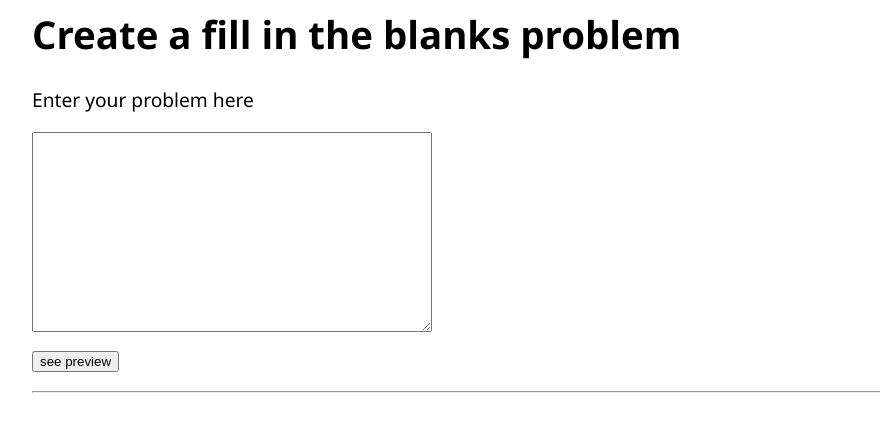
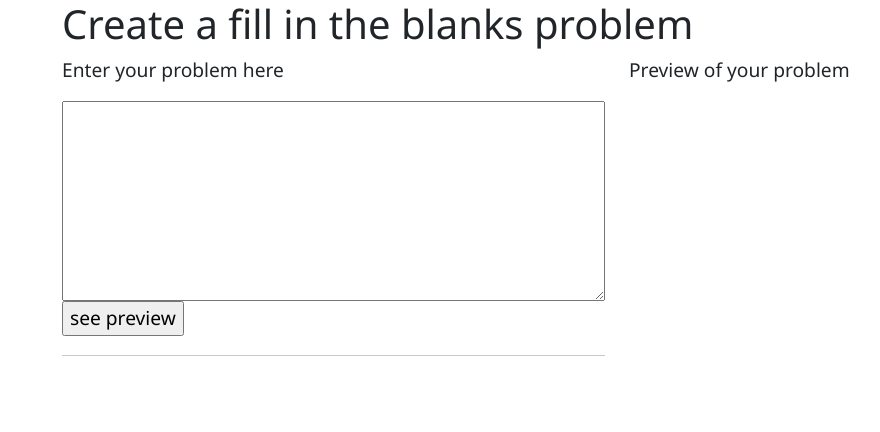
Before and after one commit to MrsHesse/FLASK---basic-fill-in-the-blank-app, a Flask app: page /enter in a window 1280 px wide. Shown: the top 432 px of the page, without its empty margins (23-903 px from the left). Run offline with Flask 2, Linux system fonts and the light colour scheme.

Commit message:
Small mods to the entry css

```diff
--- a/static/css/app.css
+++ b/static/css/app.css
@@ -58,8 +58,9 @@ body{
 
 textarea
 {
-  min-width:400px;
+  width:100%;
   min-height:200px;
+  padding:20px;
 }
 
 .feedback{
@@ -68,8 +69,12 @@ textarea
 }
 
 .problem-container{
+  min-height:200px;
   margin:1rem 0rem 1rem;
   padding:1rem;
   background: lightblue;
   width:auto;
+  box-shadow: 4px 4px 10px #888888;
+  border:solid#888888;
+  border-radius:10px;
 }
--- a/templates/answer_problem.html
+++ b/templates/answer_problem.html
@@ -1,19 +1,22 @@
 <html>
 <head>
   <title>fill in the blanks!</title>
+  <link href="https://cdn.jsdelivr.net/npm/bootstrap@5.0.2/dist/css/bootstrap.min.css" rel="stylesheet" integrity="sha384-EVSTQN3/azprG1Anm3QDgpJLIm9Nao0Yz1ztcQTwFspd3yD65VohhpuuCOmLASjC" crossorigin="anonymous">
   <link href={{ url_for('static', filename='css/app.css') }} rel="stylesheet" type="text/css">
 </head>
 
 <body>
   <div class="container">
     <h1>Fill in the blanks</h1>
+
+
         {% if pobj.spec %}
           {% include 'render_problem.html' %}
         {% else %}
           <p>Invald problem </p>
         {% endif %}
 
-    <div>
+      <div>
       {% if previous %}
         <a href="{{url_for('answer', uid=previous)}}">previous</a>
       {% else %}
@@ -29,5 +32,6 @@
   </div>
 
 <script src="{{ url_for('static', filename='js/app.js') }}"></script>
+<script src="https://cdn.jsdelivr.net/npm/bootstrap@5.0.2/dist/js/bootstrap.bundle.min.js" integrity="sha384-MrcW6ZMFYlzcLA8Nl+NtUVF0sA7MsXsP1UyJoMp4YLEuNSfAP+JcXn/tWtIaxVXM" crossorigin="anonymous"></script>
 </body>
 <html>
--- a/templates/enter_problem.html
+++ b/templates/enter_problem.html
@@ -1,12 +1,15 @@
 <html>
 <head>
   <title>Create a problem</title>
+  <link href="https://cdn.jsdelivr.net/npm/bootstrap@5.0.2/dist/css/bootstrap.min.css" rel="stylesheet" integrity="sha384-EVSTQN3/azprG1Anm3QDgpJLIm9Nao0Yz1ztcQTwFspd3yD65VohhpuuCOmLASjC" crossorigin="anonymous">
   <link href={{ url_for('static', filename='css/app.css') }} rel="stylesheet" type="text/css">
 </head>
 <body>
   <div class="container">
     <h1>Create a fill in the blanks problem</h1>
-    <div id="blanks-div" class="blanks-container">
+    <div class="row">
+
+      <div class = "col-md-6">
           <p>Enter your problem here</p>
           <form name="input-form" action="" method="POST">
               <textarea name="problem-text">{% if pobj.text %}{{pobj.text}} {% endif %}</textarea>
@@ -25,10 +28,13 @@
             </p>
           </form>
           <hr>
-    <div id="preview-area">
+      </div>
+      <div id="preview-area" class="col-md-6">
+        <p>Preview of your problem</p>
         {% if pobj.spec %}
           {% include 'render_problem.html' %}
         {% endif %}
+      </div>
     </div>
 <!--
     <div id="watch-area">
@@ -56,6 +62,7 @@
   </div>
 
 <script src="{{ url_for('static', filename='js/app.js') }}"></script>
+<script src="https://cdn.jsdelivr.net/npm/bootstrap@5.0.2/dist/js/bootstrap.bundle.min.js" integrity="sha384-MrcW6ZMFYlzcLA8Nl+NtUVF0sA7MsXsP1UyJoMp4YLEuNSfAP+JcXn/tWtIaxVXM" crossorigin="anonymous"></script>
 
 </body>
 <html>
--- a/templates/index.html
+++ b/templates/index.html
@@ -1,7 +1,10 @@
 <html>
 <head>
   <title>fill in the blanks!</title>
+<link href="https://cdn.jsdelivr.net/npm/bootstrap@5.0.2/dist/css/bootstrap.min.css" rel="stylesheet" integrity="sha384-EVSTQN3/azprG1Anm3QDgpJLIm9Nao0Yz1ztcQTwFspd3yD65VohhpuuCOmLASjC" crossorigin="anonymous">
+
   <link href={{ url_for('static', filename='css/app.css') }} rel="stylesheet" type="text/css">
+
 </head>
 <body>
   <div class="container">
@@ -20,5 +23,7 @@
       </ol>
     {% endif %}
   </div>
+
+  <script src="https://cdn.jsdelivr.net/npm/bootstrap@5.0.2/dist/js/bootstrap.bundle.min.js" integrity="sha384-MrcW6ZMFYlzcLA8Nl+NtUVF0sA7MsXsP1UyJoMp4YLEuNSfAP+JcXn/tWtIaxVXM" crossorigin="anonymous"></script>
 </body>
 <html>
```
Lines whose indentation alone changed are shown as unchanged.
